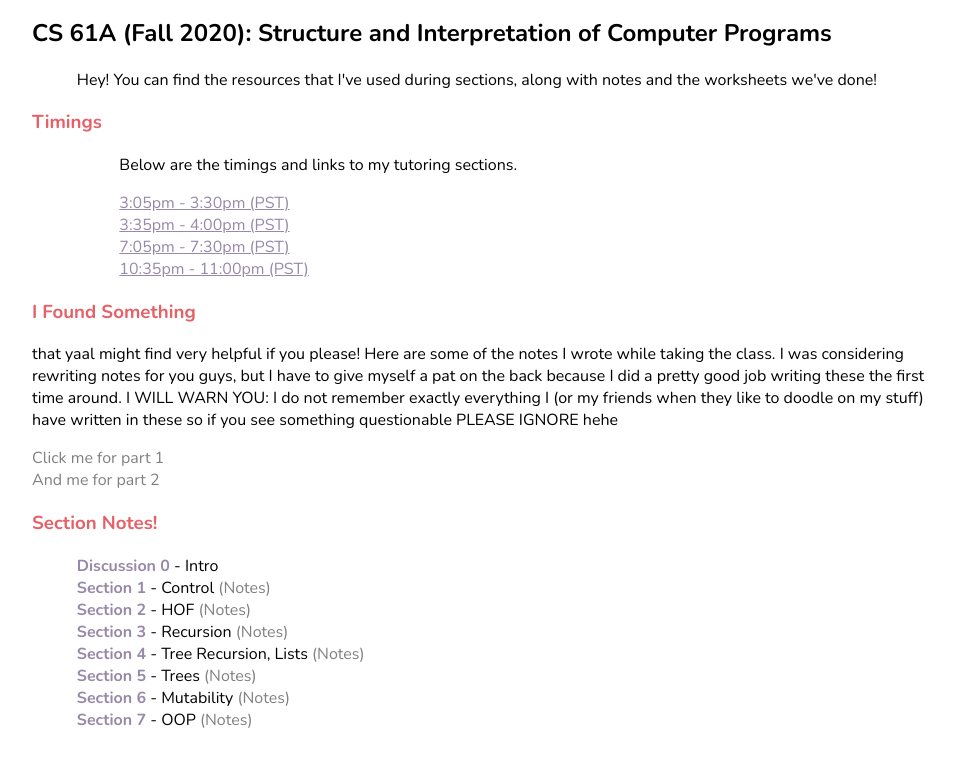
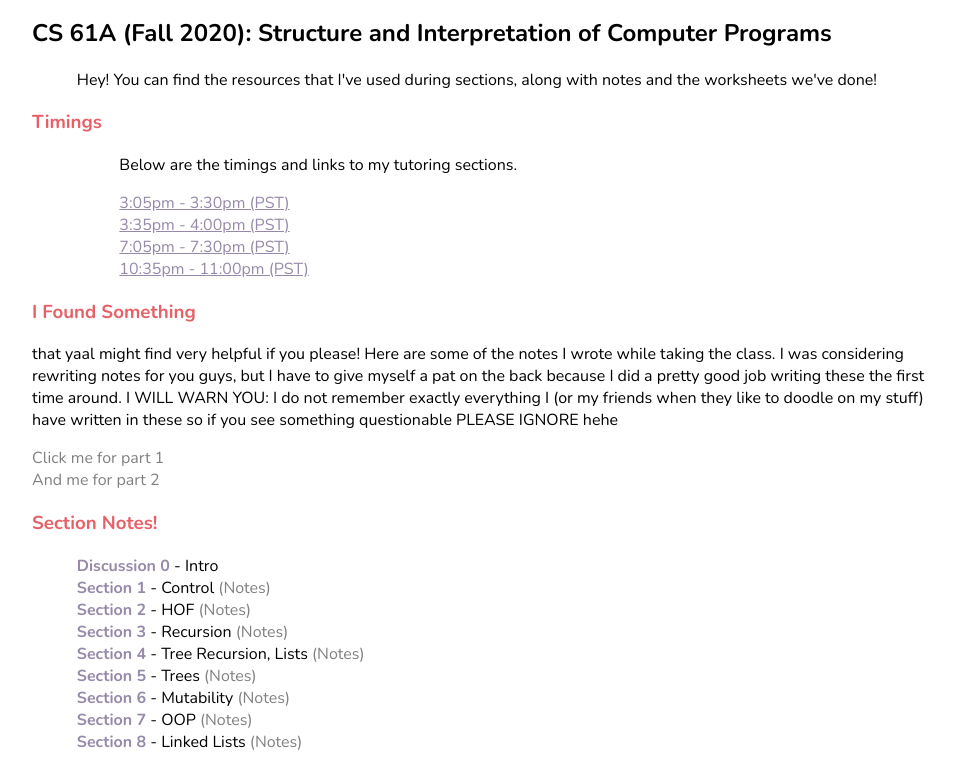
Before and after one commit to vidyaganga/sreevidyaganga.github.io, a plain HTML site: page pages/teaching.html in a window 1280 px wide. Shown: the part 160-921 px from the top of the page, without its empty margins (160-1119 px from the left). Before the commit the page ends 899 px from the top, so only its background shows below. Drawn offline with nearby package versions, Linux system fonts and the light colour scheme.

Commit message:
discussion 8

```diff
--- a/pages/teaching.html
+++ b/pages/teaching.html
@@ -73,6 +73,10 @@
             <strong>Section 7</strong> - <em> OOP </em>
             <a target="_blank" href="../files/dis7.pdf" class=files>(Notes)</a><br>
 
+            <strong>Section 8</strong> - <em> Linked Lists </em>
+            <a target="_blank" href="../files/dis8.pdf" class=files>(Notes)</a><br>
+
+
         </div>
     </div>
 </body>
```
Also changed, not shown: 1 other file.
